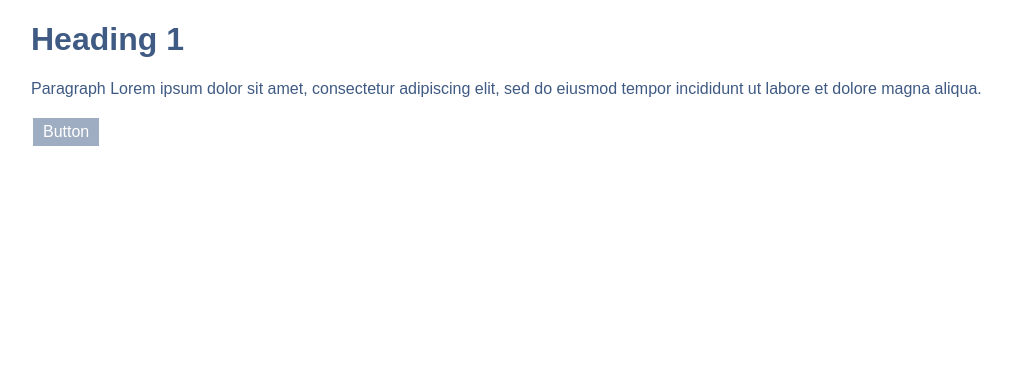
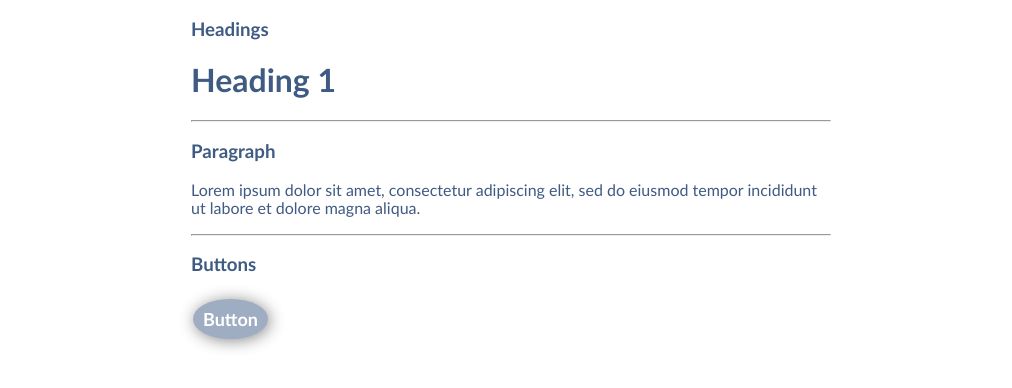
Before and after one commit to whitneywishart/stp-archery, a plain HTML site: page index.html in a window 1280 px wide. Shown: the whole page, without its empty margins (129-1141 px from the left). Drawn offline with Linux system fonts and the light colour scheme.

Commit message:
add styles

```diff
--- a/index.html
+++ b/index.html
@@ -6,13 +6,18 @@
     <link rel="stylesheet" type="text/css" href="styles/normalize.css">
     <link rel="stylesheet" type="text/css" href="styles/styles.css">
   </head>
-  <body>
-     <h1>Heading 1</h1>
-     <p>Paragraph Lorem ipsum dolor sit amet, consectetur adipiscing elit, sed do
-       eiusmod tempor incididunt ut labore et dolore magna aliqua.
-     </p>
-     <div class="button">
-       Button
-     </div>
-  </body>
+  <main>
+    <body>
+      <h3>Headings</h3>
+      <h1>Heading 1</h1>
+      <hr>
+      <h3>Paragraph</h3>
+      <p>Lorem ipsum dolor sit amet, consectetur adipiscing elit, sed do
+        eiusmod tempor incididunt ut labore et dolore magna aliqua.
+      </p>
+      <hr>
+      <h3>Buttons</h3>
+      <a href="#" class="button">Button</a>
+    </body>
+  </main>
 </html>
--- a/styles/styles.css
+++ b/styles/styles.css
@@ -1,8 +1,13 @@
-body {
-  margin: 1rem 10rem 1rem 10rem;
+html  {
+  font-family: "Calibri", "Lucida Grande", sans-serif;
+  font-size: 16px;
 }
 
-h1 {
+main {
+  margin: 1rem 20rem 1rem 20rem;
+}
+
+h1,h2,h3 {
   color: #3F5A83;
 }
 
@@ -12,16 +17,20 @@ p {
 
 .button {
   background-color: #9FADC2;
-  border: none;
   color: white;
-  padding: 5px 10px;
+  padding: 10px 10px;
   text-align: center;
   display: inline-block;
-  font-size: 16px;
+  font-size: 18px;
   margin: 4px 2px;
   cursor: pointer;
+  text-decoration: none;
+  box-shadow: .1rem .1rem 1rem #888888;
+  border-radius: 50%;
+  font-weight: bold;
+  }
+
+a:hover {
+  background-color: #E7E8EC;
+  color: grey;
 }
-
-.button:hover {
-  color: black;
-}
```
